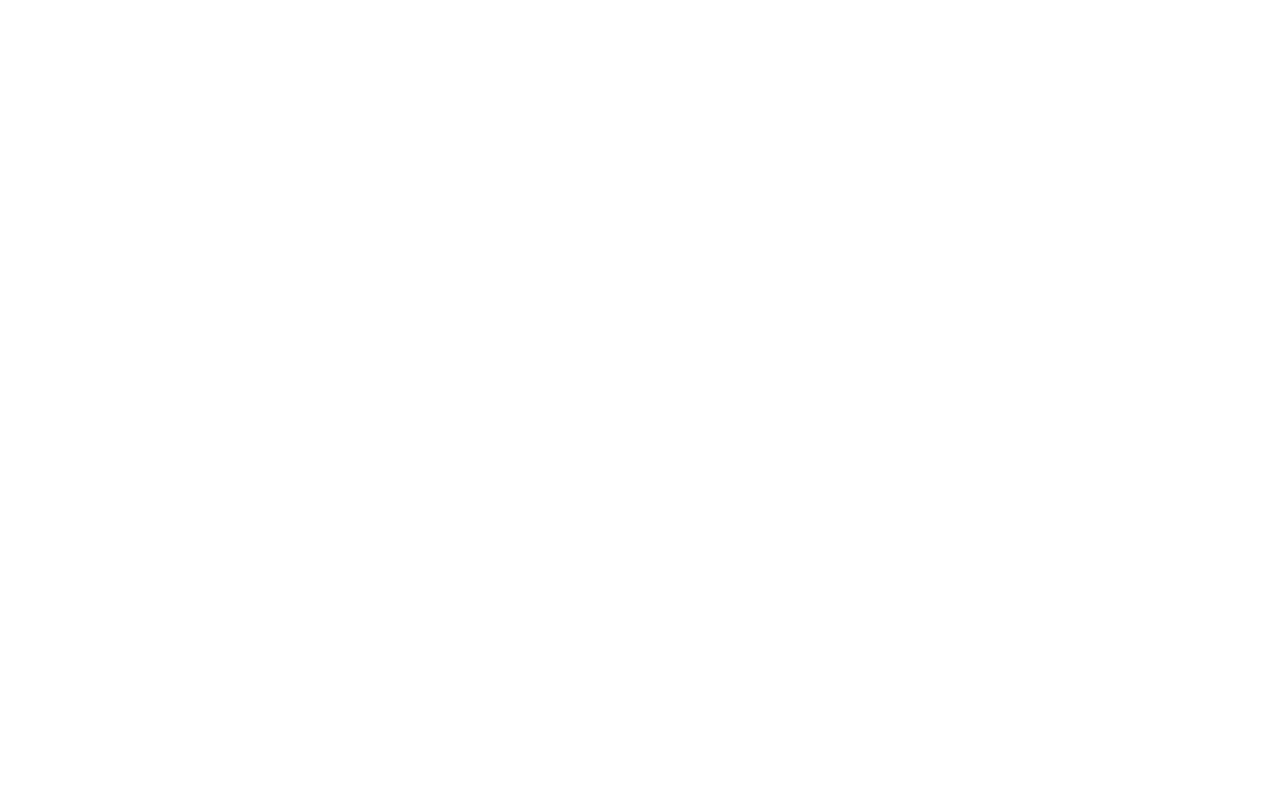
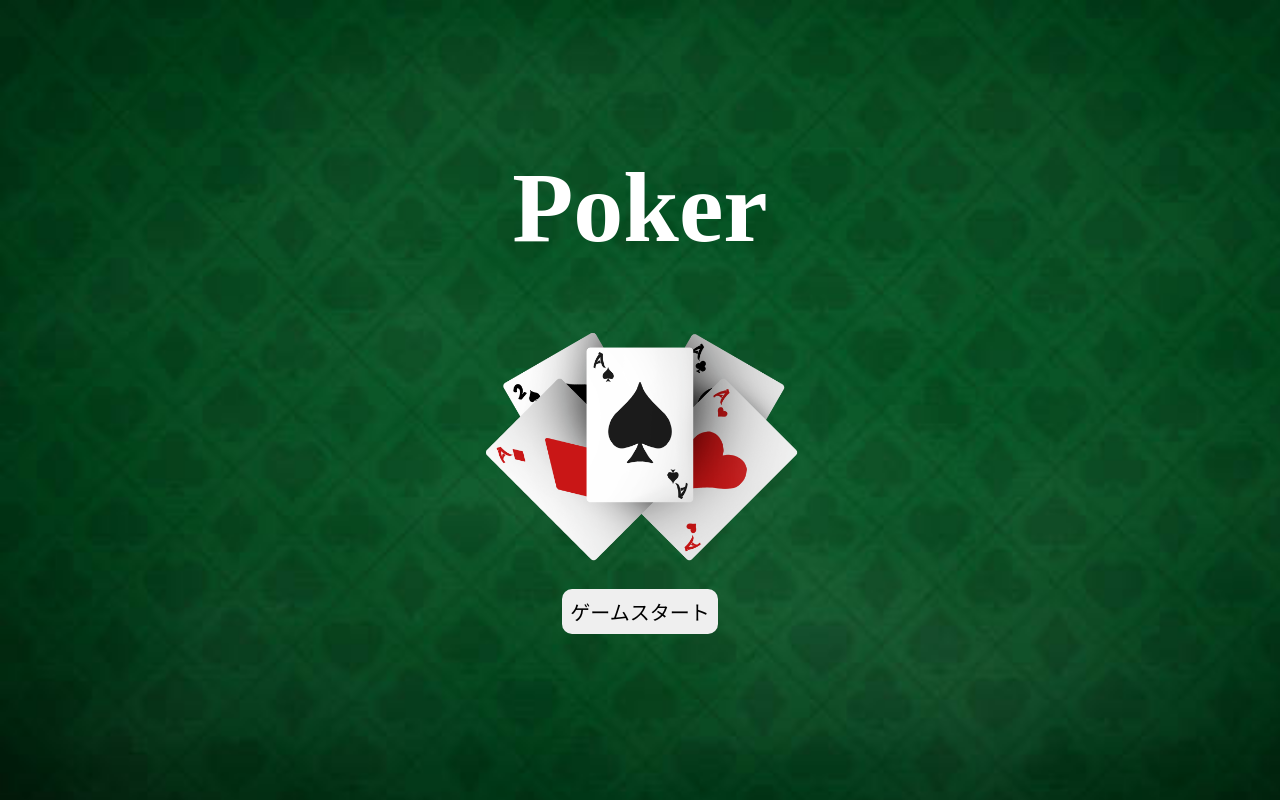
Before and after one commit to PHPAclass/poker, a PHP site: page / in a window 1280 px wide. Before the commit the page is empty. Run offline with PHP 8.4, Linux system fonts and the light colour scheme.

Commit message:
index page

```diff
--- a/index.php
+++ b/index.php
@@ -4,7 +4,17 @@
   <meta charset="UTF-8">
   <meta name="viewport" content="width=device-width, initial-scale=1.0">
   <title>Poker</title>
+  <link rel="stylesheet" href="style.css" type="text/css">
 </head>
 <body>
+    <header>
+        <h1>Poker</h1>
+    </header>
+    <section class="home">
+        <img src="./img/poker_logo.png" alt="poker logo" class="poker_logo">
+        <form action="" method="POST">
+            <button type="submit" name="play">ゲームスタート</button>
+        </form>
+    </section>
 </body>
 </html>
--- /dev/null
+++ b/style.css
@@ -0,0 +1,38 @@
+@charset "utf-8";
+
+*{
+    margin: 0;
+    padding: 0;
+    box-sizing: border-box;
+}
+body{
+    background-image: url('img/poker_bg.jpg');
+    background-size: 110%;
+}
+header{
+    margin-top: 150px;
+    text-align: center;
+    font-size: 50px;
+    color: white;
+    transition: 0.5s;
+}
+header h1 hover{
+    color: black;
+}
+.poker_logo{
+    width: 25vw;
+}
+.home{
+    text-align: center;
+}
+.home form button{
+    font-size: 20px;
+    border: none;
+    border-radius: 10px;
+    padding: 8px;
+    transition: 0.5s;
+}
+.home form button:hover{
+    background-color: black;
+    color: white;
+}
```
Also changed, not shown: img/poker_bg.jpg (added), img/poker_logo.png (added).
